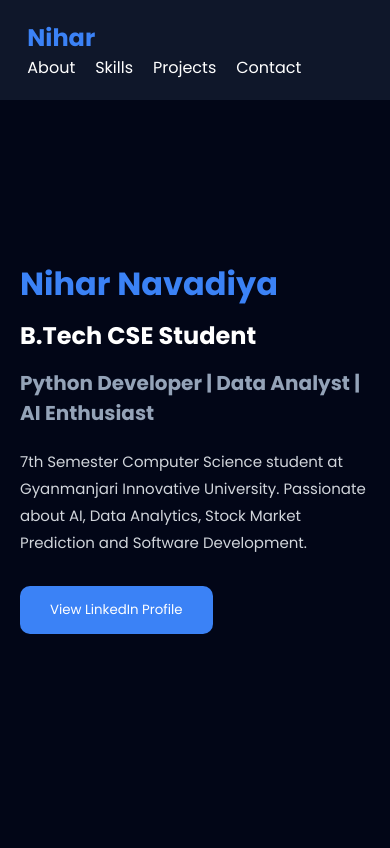
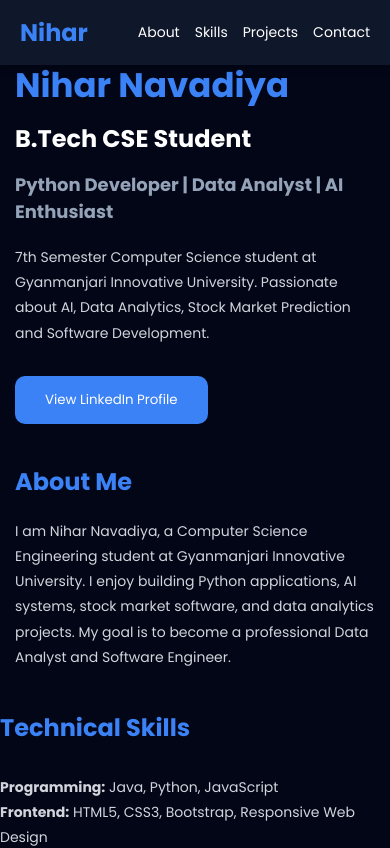
Before and after one commit to Nihar5651/nihar-portfolio, a React (Vite) app: page / in a window 390 px wide. Shown: the top 848 px of the page. Built offline with nearby package versions, Linux system fonts and the light colour scheme.

Commit message:
Improved responsiveness and spacing

```diff
--- a/src/components/Contact.jsx
+++ b/src/components/Contact.jsx
@@ -1,6 +1,6 @@
 function Contact() {
   return (
-    <section id="contact" style={{ padding: "80px 0px" }}>
+    <section id="contact" style={{ padding: "20px 0px" }}>
       <h2 style={{ color: "#3b82f6", marginBottom: "30px" }}>
         Contact Me
       </h2>
--- a/src/components/Education.jsx
+++ b/src/components/Education.jsx
@@ -1,11 +1,11 @@
 function Education() {
   return (
-    <section style={{ padding: "80px 0px" }}>
+    <section id="education" style={{ padding: "20px 0px" }}>
       <h2 style={{ color: "#3b82f6", marginBottom: "30px" }}>
         Education
       </h2>
 
-      <div style={{ marginBottom: "30px" }}>
+      <div style={{ marginBottom: "20px" }}>
         <h3>Gyanmanjari Innovative University</h3>
         <p>B.Tech Computer Science Engineering</p>
         <p>7th Semester</p>
--- a/src/components/Footer.jsx
+++ b/src/components/Footer.jsx
@@ -3,20 +3,38 @@ function Footer() {
     <footer
       style={{
         background: "#0f172a",
-        padding: "30px",
+        padding: "20px 15px",
         textAlign: "center",
-        marginTop: "50px",
+        marginTop: "30px",
+        borderTop: "1px solid #1e293b"
       }}
     >
-      <h3 style={{ color: "#3b82f6" }}>
+      <h3
+        style={{
+          color: "#3b82f6",
+          marginBottom: "10px"
+        }}
+      >
         Nihar Navadiya
       </h3>
 
-      <p>
-        B.Tech CSE Student | Python Developer | AI Enthusiast
+      <p
+        style={{
+          lineHeight: "1.6",
+          marginBottom: "10px"
+        }}
+      >
+        B.Tech CSE Student <br />
+        Python Developer <br />
+        AI Enthusiast
       </p>
 
-      <p style={{ marginTop: "15px" }}>
+      <p
+        style={{
+          fontSize: "14px",
+          color: "#94a3b8"
+        }}
+      >
         © 2026 Nihar Navadiya. All Rights Reserved.
       </p>
     </footer>
--- a/src/components/Hero.jsx
+++ b/src/components/Hero.jsx
@@ -4,10 +4,10 @@ function Hero() {
   return (
     <section
       style={{
-        minHeight: "100vh",
-        display: "flex",
-        alignItems: "center",
-        paddingTop: "100px"
+        paddingTop: "60px",
+paddingBottom: "20px",
+    display: "flex",
+    alignItems: "center"
       }}
     >
       <motion.div
--- a/src/components/Navbar.jsx
+++ b/src/components/Navbar.jsx
@@ -8,38 +8,43 @@ function Navbar() {
         top: 0,
         width: "100%",
         background: "#0f172a",
-        padding: "20px 7%",
+        padding: "15px 20px",
         display: "flex",
         justifyContent: "space-between",
         alignItems: "center",
         zIndex: 1000,
-        flexWrap: "wrap"
+        boxShadow: "0 2px 10px rgba(0,0,0,0.3)"
       }}
     >
-      <h2 style={{ color: "#3b82f6" }}>
+      <h2
+        style={{
+          color: "#3b82f6",
+          fontSize: "24px"
+        }}
+      >
         Nihar
       </h2>
 
       <div
         style={{
           display: "flex",
-          gap: "20px",
-          flexWrap: "wrap"
+          gap: "15px",
+          fontSize: "14px"
         }}
       >
-        <Link to="about" smooth={true}>
+        <Link to="about" smooth={true} style={{ cursor: "pointer" }}>
           About
         </Link>
 
-        <Link to="skills" smooth={true}>
+        <Link to="skills" smooth={true} style={{ cursor: "pointer" }}>
           Skills
         </Link>
 
-        <Link to="projects" smooth={true}>
+        <Link to="projects" smooth={true} style={{ cursor: "pointer" }}>
           Projects
         </Link>
 
-        <Link to="contact" smooth={true}>
+        <Link to="contact" smooth={true} style={{ cursor: "pointer" }}>
           Contact
         </Link>
       </div>
--- a/src/components/Projects.jsx
+++ b/src/components/Projects.jsx
@@ -1,6 +1,6 @@
 function Projects() {
   return (
-    <section id="projects" style={{ padding: "80px 0px" }}>
+    <section id="projects" style={{ padding: "20px 0px" }}>
       <h2 style={{ color: "#3b82f6", marginBottom: "30px" }}>
         Projects
       </h2>
--- a/src/components/Skills.jsx
+++ b/src/components/Skills.jsx
@@ -1,6 +1,6 @@
 function Skills() {
   return (
-    <section id="skills" style={{ padding: "80px 0px" }}>
+    <section id="skills" style={{ padding: "20px 0px" }}>
       <h2 style={{ color: "#3b82f6", marginBottom: "30px" }}>
         Technical Skills
       </h2>
--- a/src/index.css
+++ b/src/index.css
@@ -21,7 +21,7 @@ a{
 }
 
 section{
-  padding:80px 10%;
+  padding: 50px 8%;
 }
 
 .container{
@@ -70,39 +70,23 @@ button:hover{
 }
 
 @media (max-width:768px){
-
   section{
-    padding:60px 25px;
+    padding:20px 15px;
   }
 
   h1{
-    font-size:38px;
-  }
-
-  h2{
-    font-size:28px;
-  }
-
-  h3{
-    font-size:20px;
-  }
-
-  p{
-    font-size:15px;
-  }
-}
-
-@media (max-width:480px){
-
-  section{
-    padding:50px 20px;
-  }
-
-  h1{
-    font-size:32px;
+    font-size:34px;
   }
 
   h2{
     font-size:24px;
   }
+
+  h3{
+    font-size:18px;
+  }
+
+  p{
+    font-size:14px;
+  }
 }
```
